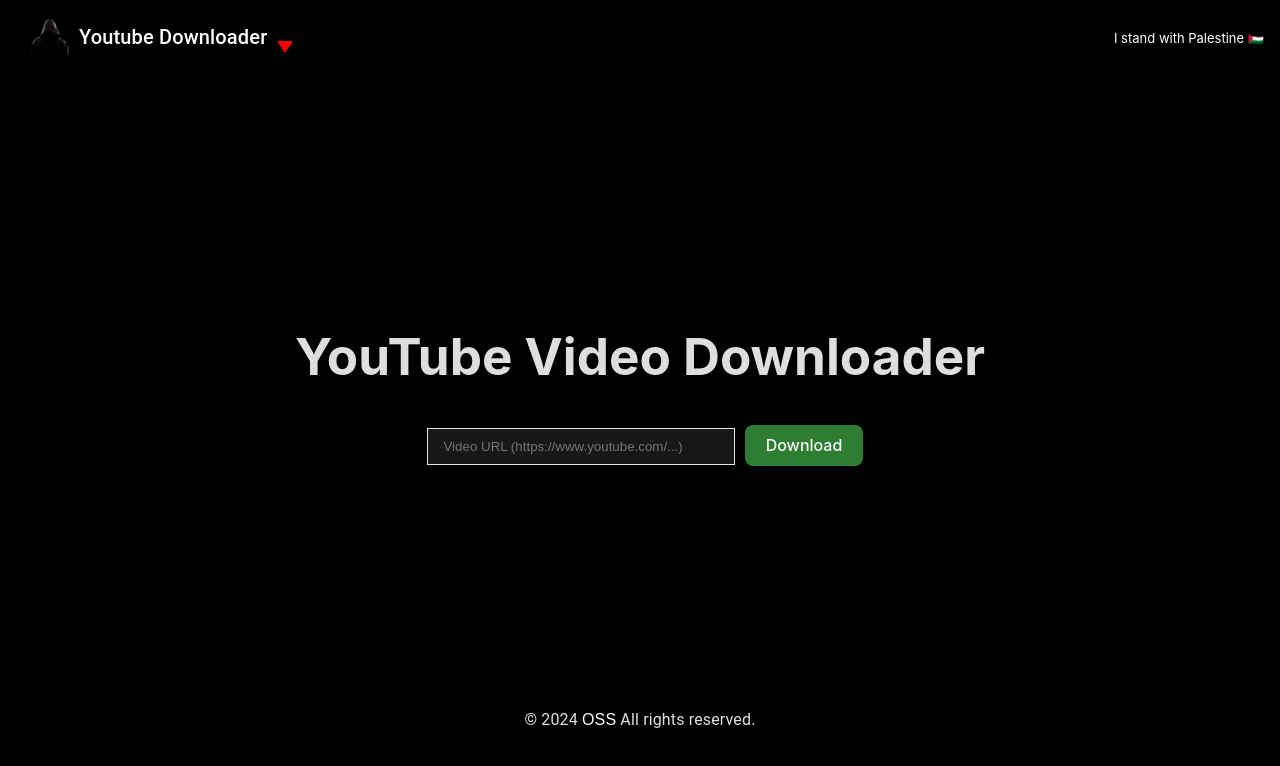
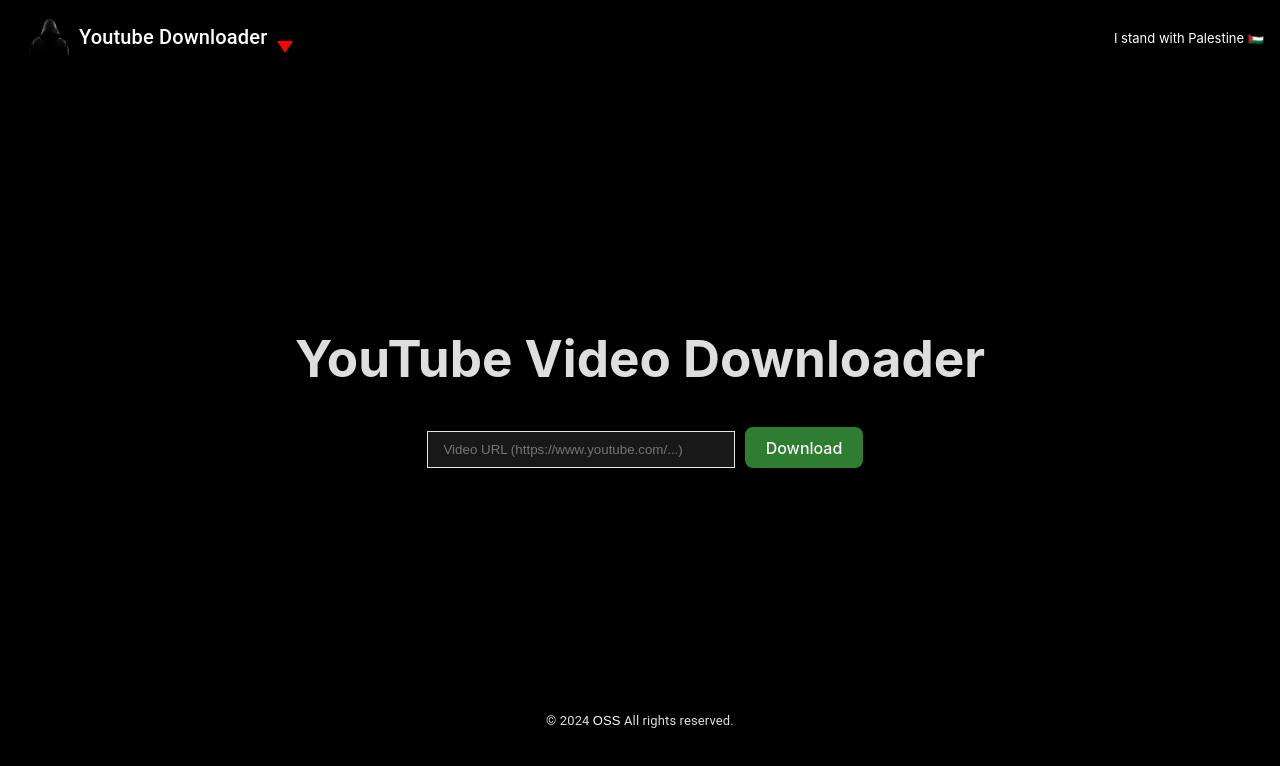
Before and after one commit to osama-mousa/youtube-downloader-front, a React (Vite) app: page / in a window 1280 px wide. Shown: the top 766 px of the page. Built offline with nearby package versions, Linux system fonts and the light colour scheme.

Commit message:
edit footer style

```diff
--- a/src/Components/Footer.jsx
+++ b/src/Components/Footer.jsx
@@ -4,7 +4,7 @@
 const Footer = () => {
     return (
         <div className='footer'>
-            <Typography variant="body1" color="inherit" font-size="small">
+            <Typography variant="body1" color="inherit" fontSize="small">
                 © 2024 <a href="https://www.linkedin.com/in/osama-mousa-%F0%9F%87%B5%F0%9F%87%B8-568364209/" target="_blank">OSS</a> All rights reserved.
             </Typography>
         </div>
```
